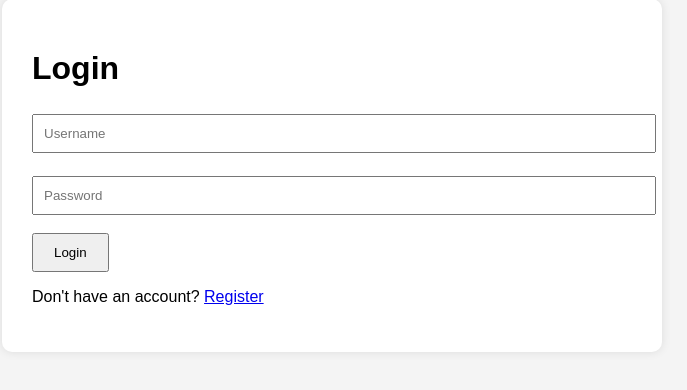
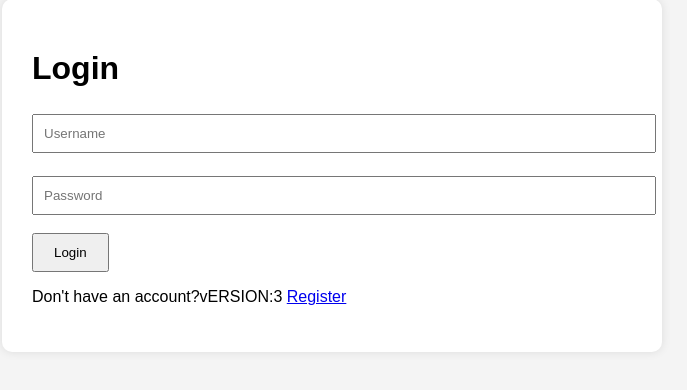
Before and after one commit to Siddhantkpatil/AnzenOps, a Flask app: page /login in a window 1280 px wide. Shown: the part 41-431 px from the top of the page, without its empty margins (308-995 px from the left). Run offline with Flask 3, Linux system fonts and the light colour scheme; some libraries are stand-ins or nearby versions.

Commit message:
somechnges in login page

```diff
--- a/app/templates/login.html
+++ b/app/templates/login.html
@@ -88,7 +88,7 @@
         </form>
 
         <p>
-            Don't have an account?
+            Don't have an account?vERSION:3
             <a href="/register">Register</a>
         </p>
 
```
